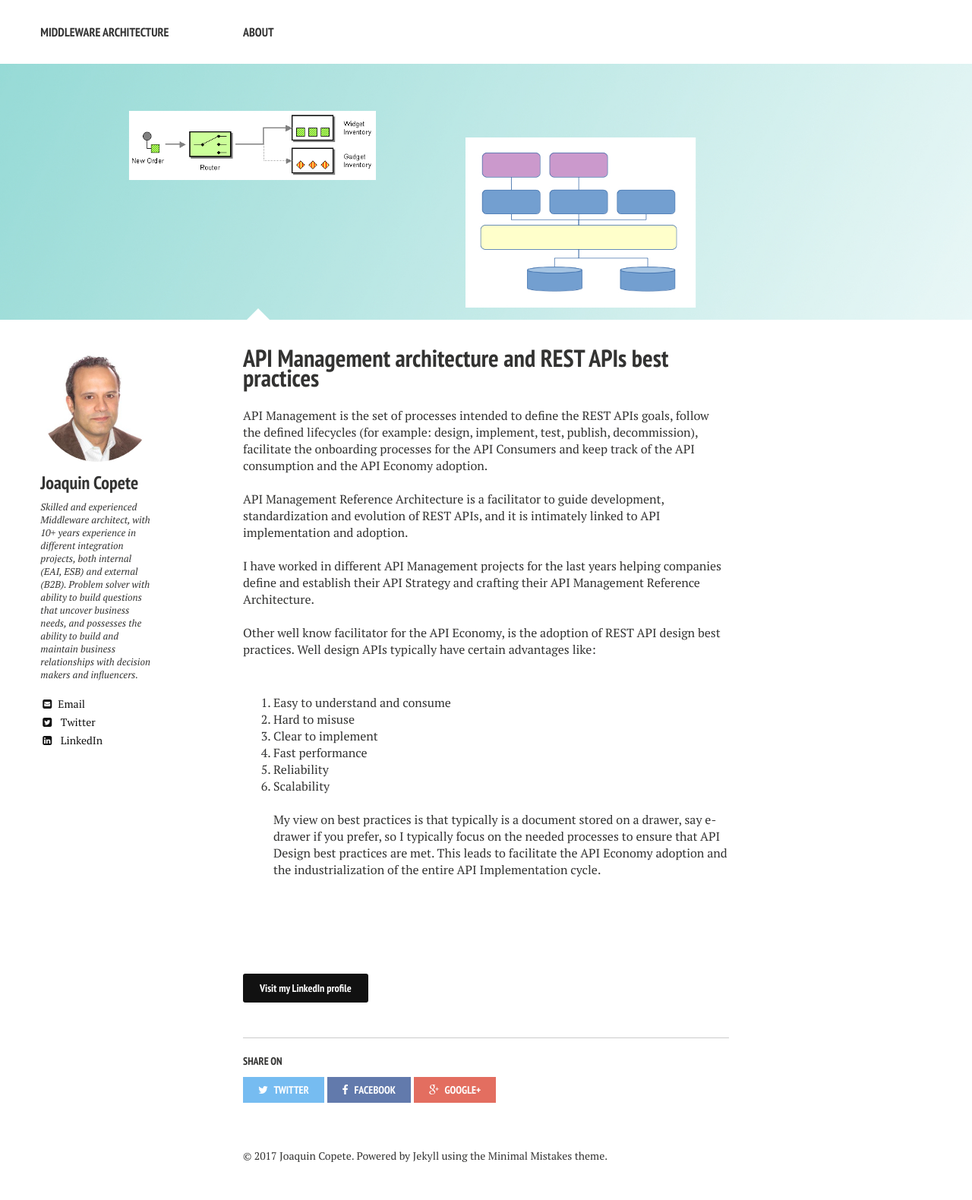
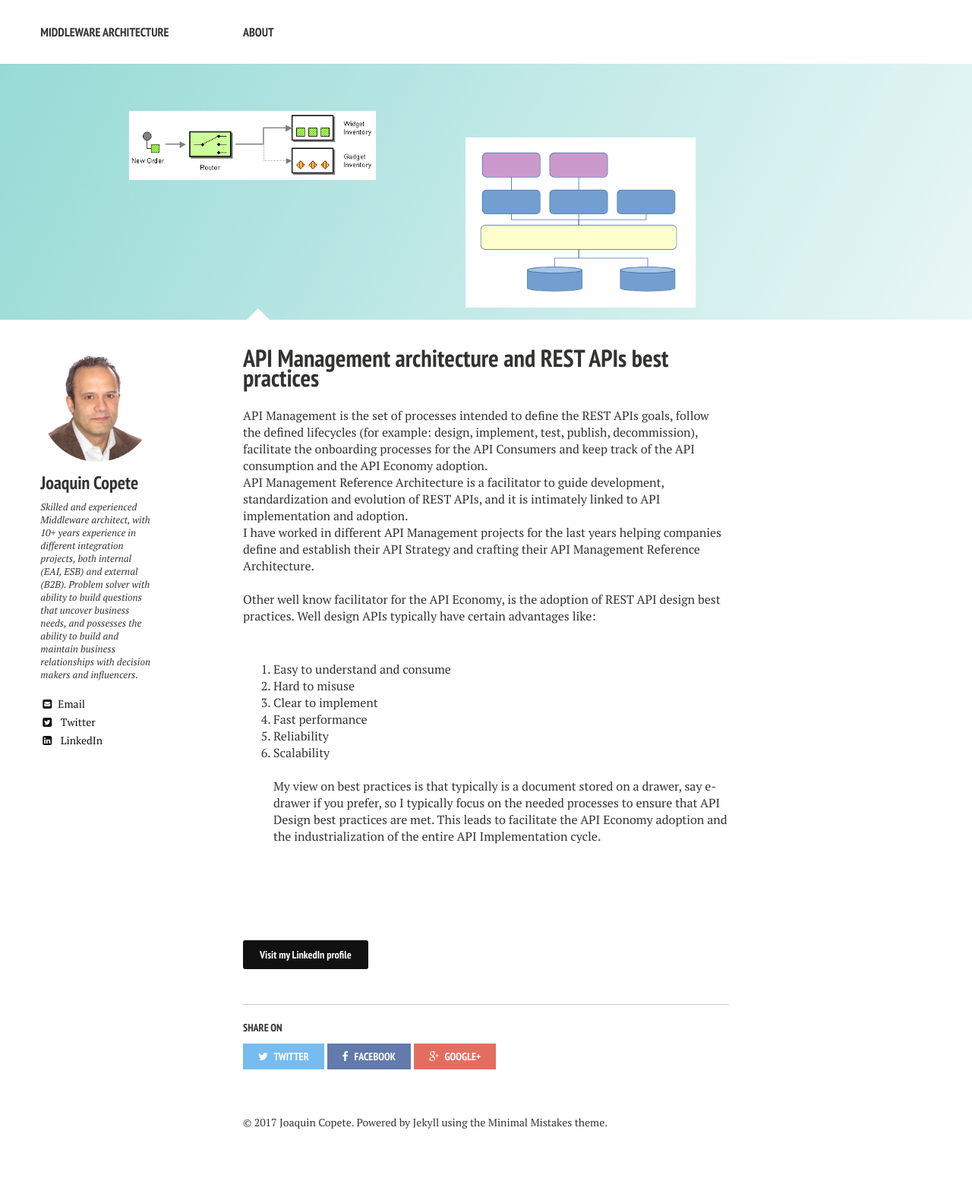
Before and after one commit to jcopete/jcopete.github.io, a Jekyll site: the page built from pages/landing/API_Management_architecture_and_REST_APIs_best_practices.md, in a window 1280 px wide. Shown: the whole page at 76% size. Built offline with Jekyll 4.4.1, drawn with Linux system fonts in a browser that asks for light colours; nearby versions of some CDN libraries; after the commit the page ends 1536 px from its top, so only the background shows below that.

```diff
--- a/pages/landing/API_Management_architecture_and_REST_APIs_best_practices.md
+++ b/pages/landing/API_Management_architecture_and_REST_APIs_best_practices.md
@@ -9,8 +9,8 @@ image:
 ---
 
 
-API Management is the set of processes intended to define the REST APIs goals, follow the defined lifecycles (for example: design, implement, test, publish, decommission), facilitate the onboarding processes for the API Consumers and keep track of the API consumption and the API Economy adoption.<br/><br/>
-API Management Reference Architecture is a facilitator to guide development, standardization and evolution of REST APIs, and it is intimately linked to API implementation and adoption. <br/><br/>
+API Management is the set of processes intended to define the REST APIs goals, follow the defined lifecycles (for example: design, implement, test, publish, decommission), facilitate the onboarding processes for the API Consumers and keep track of the API consumption and the API Economy adoption.
+API Management Reference Architecture is a facilitator to guide development, standardization and evolution of REST APIs, and it is intimately linked to API implementation and adoption.
 I have worked in different API Management projects for the last years helping companies define and establish their API Strategy and crafting their API Management Reference Architecture.<br/><br/>
 Other well know facilitator for the API Economy, is the adoption of REST API design best practices. Well design APIs typically have certain advantages like:<br/><br/>
 1. Easy to understand and consume
```
